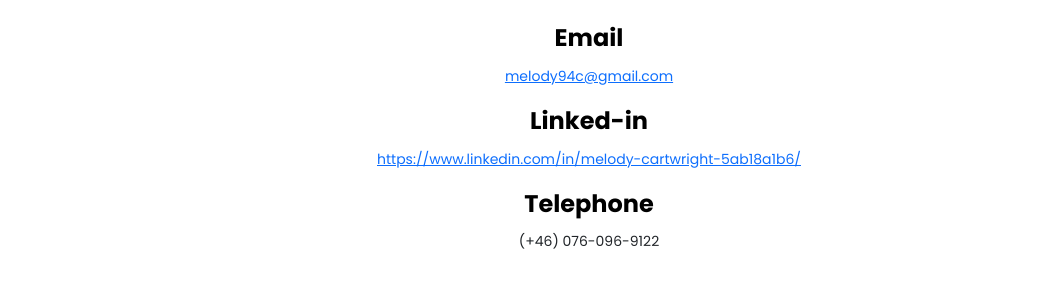
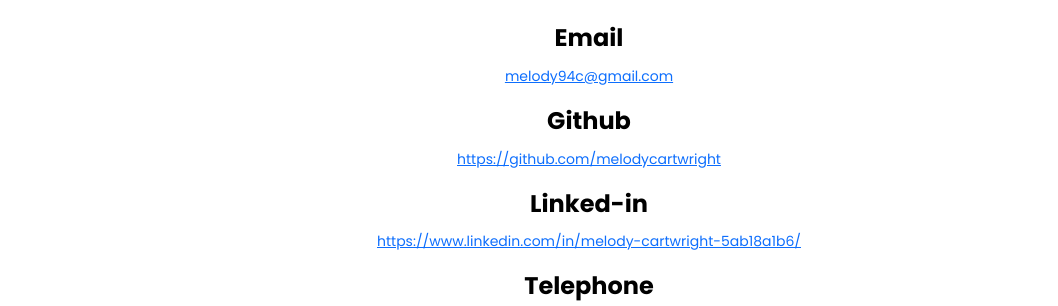
Before and after one commit to melodycartwright/Portfolio-project, a plain HTML site: page contact.html in a window 1280 px wide. Shown: the part 228-534 px from the top of the page, without its empty margins (51-1109 px from the left). Drawn offline with nearby package versions, Linux system fonts and the light colour scheme; a web font is replaced by a local one.

Commit message:
More SEO Friendly

```diff
--- a/contact.html
+++ b/contact.html
@@ -47,6 +47,9 @@
         <p><a href="mailto: melody94c@gmail.com" class="email-link" title="Email">
             melody94c@gmail.com
         </a></p>
+        <h3> Github</h3>
+        <p><a href="https://github.com/melodycartwright" target="_blank" title="Github">
+                https://github.com/melodycartwright</a></p>
         <h3> Linked-in</h3>
         <p><a href="https://www.linkedin.com/in/melody-cartwright-5ab18a1b6/" target="_blank" title="Linked-in"> https://www.linkedin.com/in/melody-cartwright-5ab18a1b6/</a></p>
         <h3>Telephone</h3>
```
Also changed, not shown: work.html (+1 -1 lines).
